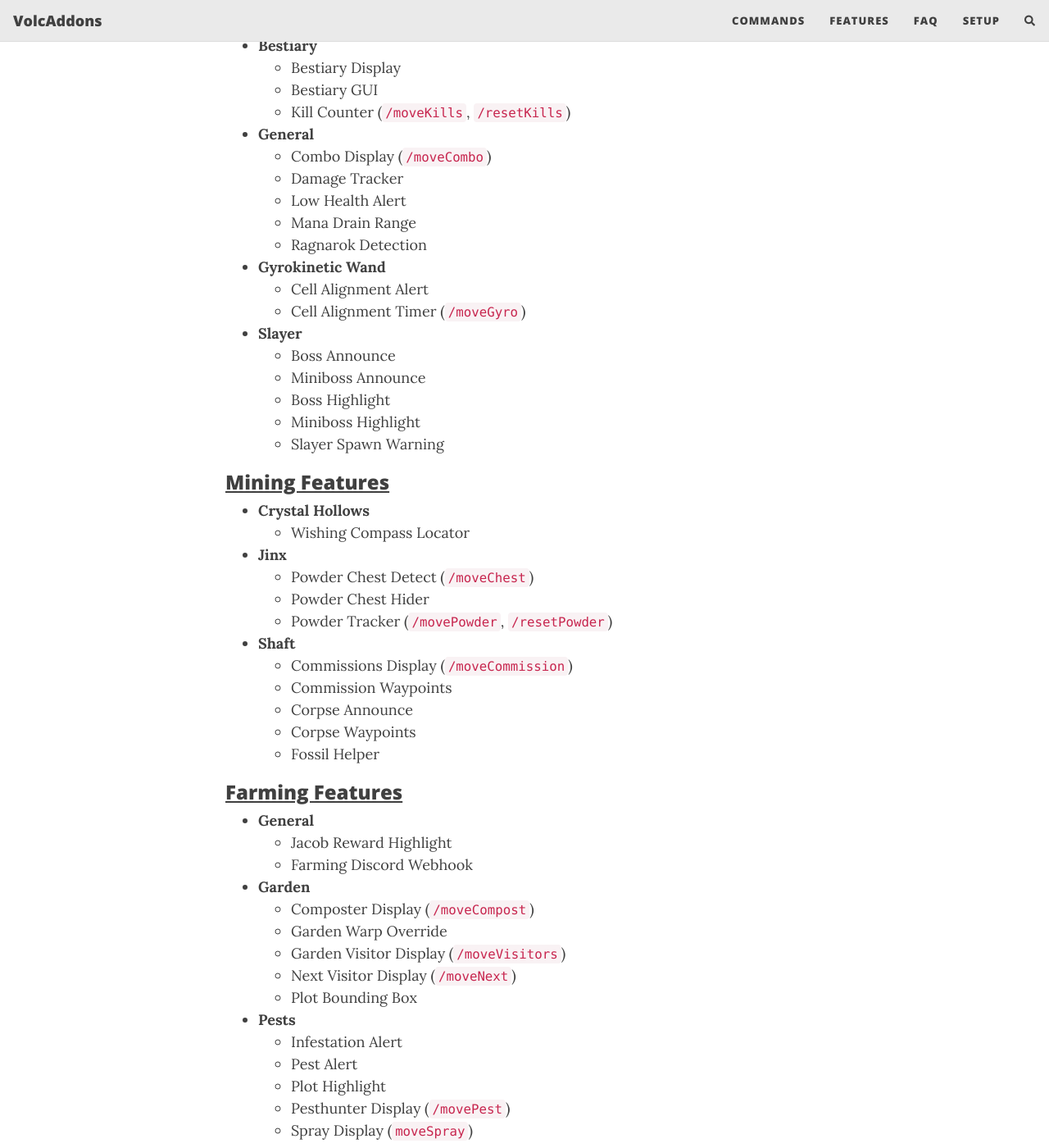
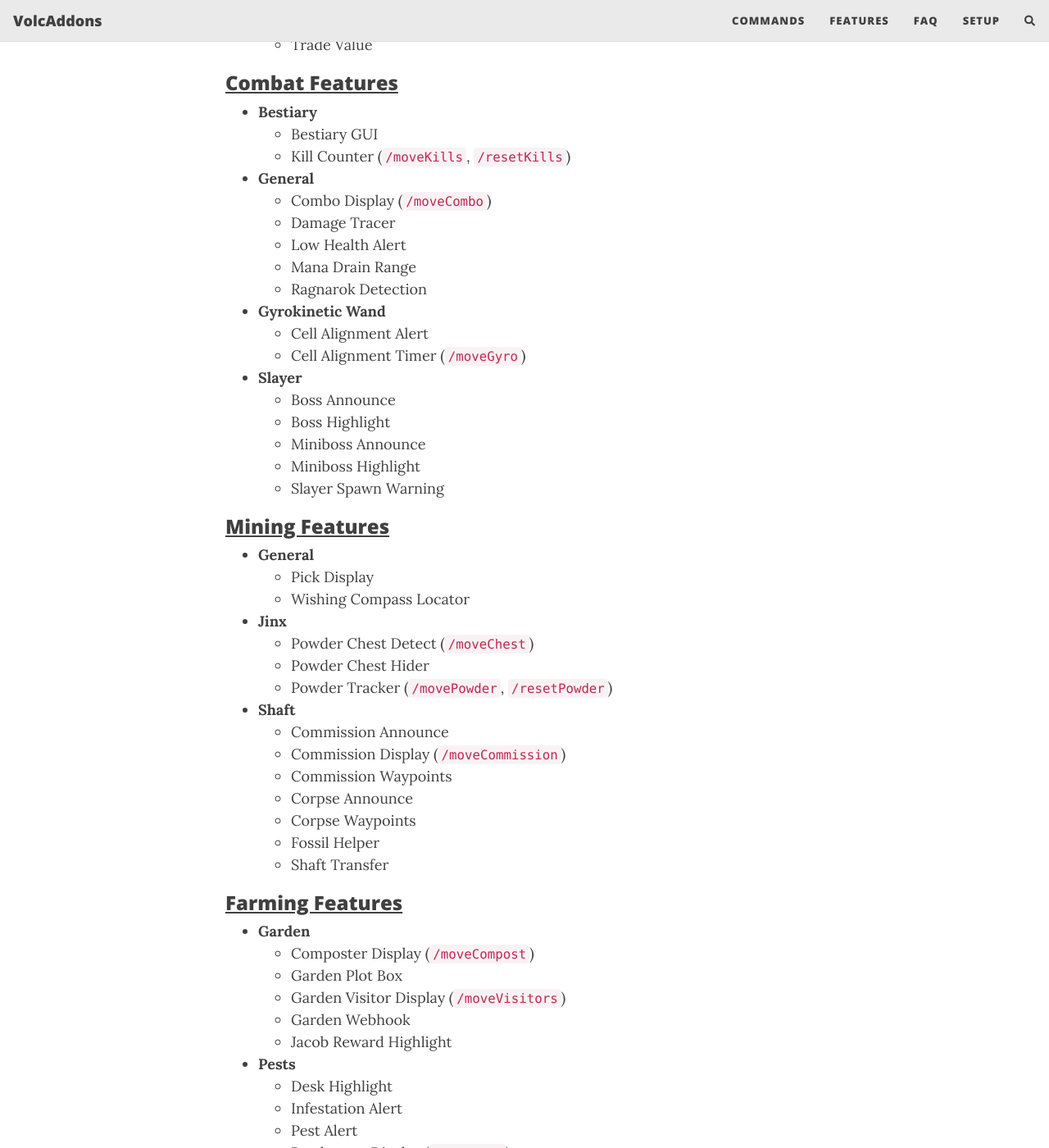
Before and after one commit to zhenga8533/VolcAddons, a Jekyll site: the page built from docs/features.md, in a window 1280 px wide and 1400 px high, scrolled down 1911 px. Shown: the whole window at 82% size. Built offline with Jekyll 4.4.1, drawn with Linux system fonts in a browser that asks for light colours; nearby versions of some CDN libraries; comment, search, counter and statistics services are not loaded; some of the changed text lies outside the part shown.

Commit message:
Updated Jekyll pages for 2.9.6

```diff
--- a/docs/features.md
+++ b/docs/features.md
@@ -65,12 +68,11 @@
 
 ### <u>Combat Features</u>
 - **Bestiary**
-    - Bestiary Display
     - Bestiary GUI
     - Kill Counter (`/moveKills`, `/resetKills`)
 - **General**
     - Combo Display (`/moveCombo`)
-    - Damage Tracker
+    - Damage Tracer
     - Low Health Alert
     - Mana Drain Range
     - Ragnarok Detection
@@ -79,39 +81,39 @@
     - Cell Alignment Timer (`/moveGyro`)
 - **Slayer**
     - Boss Announce
+    - Boss Highlight
     - Miniboss Announce
-    - Boss Highlight
     - Miniboss Highlight
     - Slayer Spawn Warning
 
 ### <u>Mining Features</u>
-- **Crystal Hollows**
+- **General**
+    - Pick Display
     - Wishing Compass Locator
 - **Jinx**
     - Powder Chest Detect (`/moveChest`)
     - Powder Chest Hider
     - Powder Tracker (`/movePowder`, `/resetPowder`)
 - **Shaft**
-    - Commissions Display (`/moveCommission`)
+    - Commission Announce
+    - Commission Display (`/moveCommission`)
     - Commission Waypoints
     - Corpse Announce
     - Corpse Waypoints
     - Fossil Helper
+    - Shaft Transfer
 
 ### <u>Farming Features</u>
-- **General**
-    - Jacob Reward Highlight
-    - Farming Discord Webhook
 - **Garden**
     - Composter Display (`/moveCompost`)
-    - Garden Warp Override
+    - Garden Plot Box
     - Garden Visitor Display (`/moveVisitors`)
-    - Next Visitor Display (`/moveNext`)
-    - Plot Bounding Box
+    - Garden Webhook
+    - Jacob Reward Highlight
 - **Pests**
+    - Desk Highlight
     - Infestation Alert
     - Pest Alert
-    - Plot Highlight
     - Pesthunter Display (`/movePest`)
     - Spray Display (`moveSpray`)
 
@@ -133,9 +135,9 @@
     - Inquisitor Announce
     - Inquisitor Counter (`moveInq`, `/resetInq`)
 - **Mythological Ritual**
+    - Burrow Detection
     - Diana Waypoints
     - Diana Warp (`/va warplist`)
-    - Burrow Detection
 
 ### <u>Crimson Isles</u>
 - **Fishing**
--- a/index.js
+++ b/index.js
@@ -6,12 +6,12 @@
 import settings from "./utils/settings";
 import toggles from "./utils/toggles";
 import party from "./utils/party";
-import { AQUA, BOLD, CAT_SOULS, CONTRACT, DARK_AQUA, DARK_GRAY, DARK_RED, ENIGMA_SOULS, FAIRY_SOULS, GOLD, GRAY, GREEN, LOGO, RED, RESET, RIFT_NPCS, RIFT_ZONES, SMA, UNDERLINE, WHITE } from "./utils/constants";
+import { AQUA, BOLD, CAT_SOULS, CONTRACT, DARK_AQUA, DARK_GRAY, DARK_RED, ENIGMA_SOULS, FAIRY_SOULS, GOLD, GRAY, GREEN, LOGO, RED, RESET, RIFT_NPCS, RIFT_ZONES, UNDERLINE, WHITE } from "./utils/constants";
+import { data, resetGUI } from "./utils/data";
 import { updateList } from "./utils/list";
 import { openGUI } from "./utils/overlay";
 import { delay } from "./utils/thread";
 import { getLatestReleaseVersion } from "./utils/updates";
-import { data, resetGUI } from "./utils/data";
 // Utility Variable Control
 const CHANGED_SETTINGS = new Set(["itemPrice", "bossAlert", "miniAlert", "vanqCounter"]);
 for (const key in settings) if (CHANGED_SETTINGS.has(key) && typeof settings[key] !== "number") settings[key] = 0;
--- a/utils/settings.js
+++ b/utils/settings.js
@@ -683,7 +683,7 @@
     gyroAlert = false;
     @SwitchProperty({
         name: "Cells Alignment Timer",
-        description: `Displays the time left before Cells Alignment ends.\nMove GUI with ${AQUA}/moveAlignTimer${GRAY}.`,
+        description: `Displays the time left before Cells Alignment ends.\nMove GUI with ${AQUA}/moveGyro${GRAY}.`,
         category: "Combat",
         subcategory: "Gyrokinetic Wand"
     })
```
Also changed, not shown: other parts of docs/features.md (+8 -5 lines), docs/_posts/2024-05-05-v2_9_6.md (added, +34 -0 lines), docs/commands.md (+3 -0 lines).
